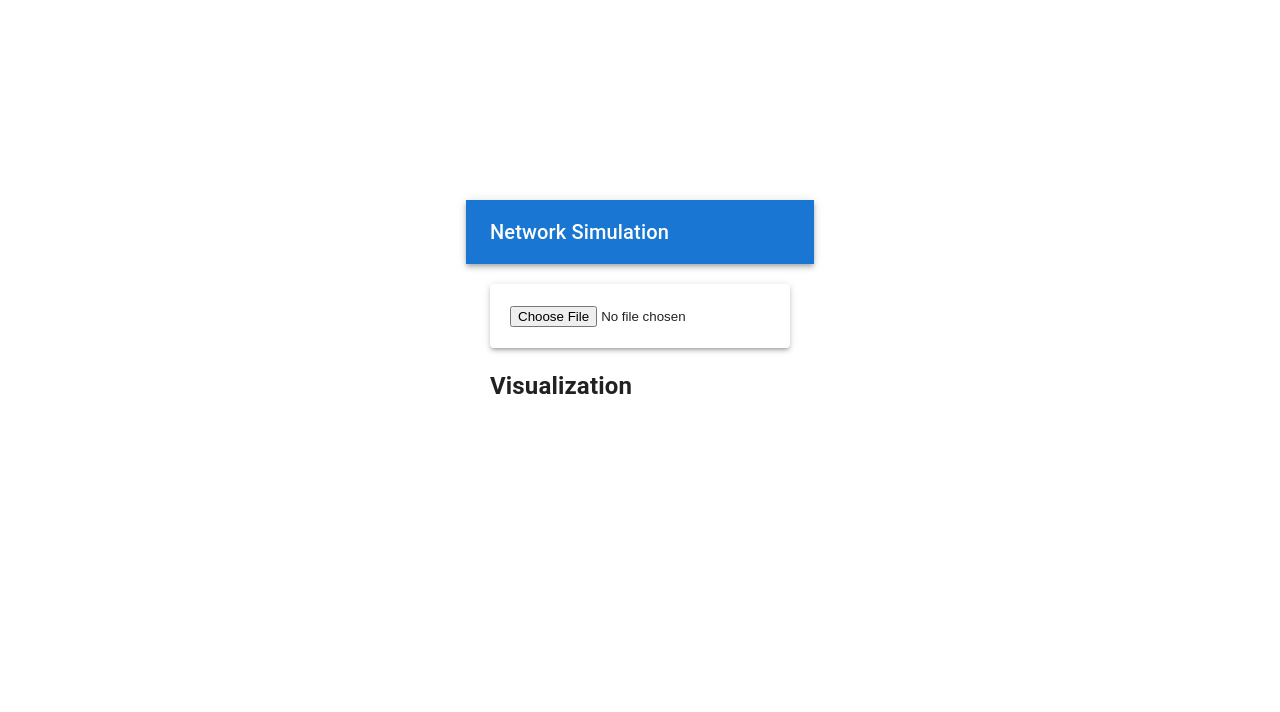
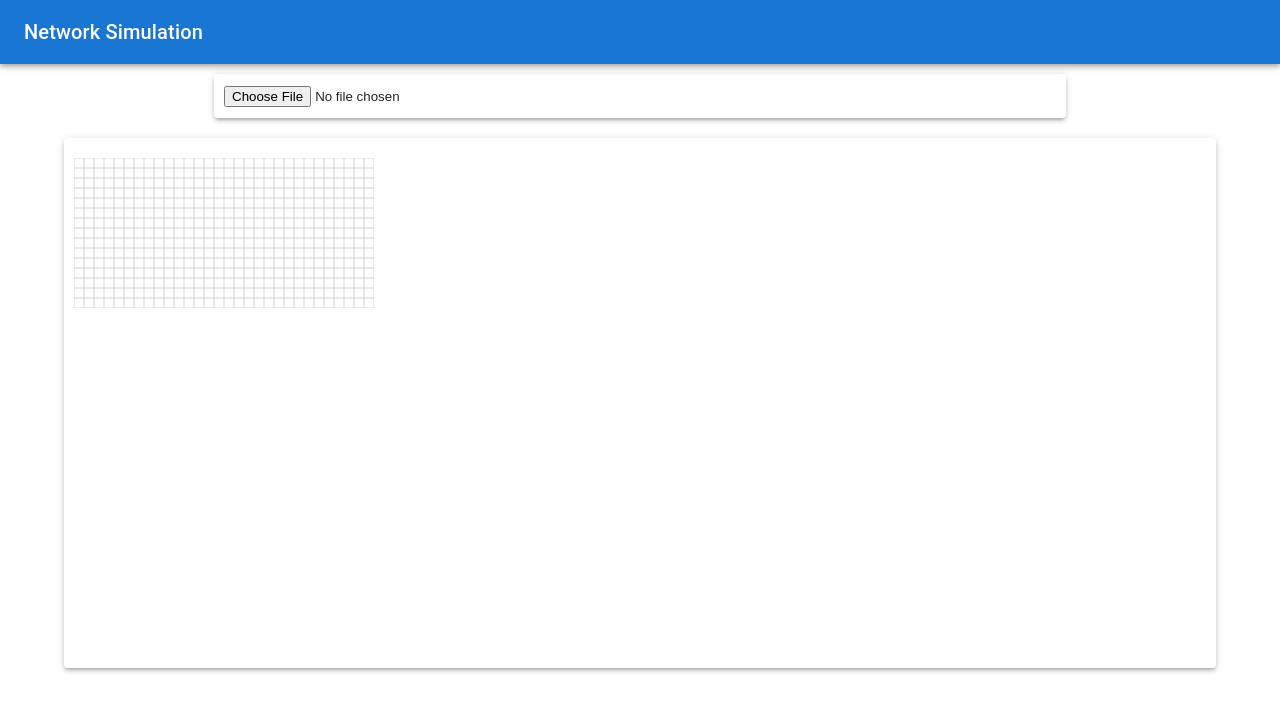
Before and after one commit to Burrouwill/ns3Visualiser, a React (Create React App) app: page / in a window 1280 px wide. Shown: the top 712 px of the page. Built offline with nearby package versions, Linux system fonts and the light colour scheme; what timers would draw is missing.

Commit message:
Visualiser improved

```diff
--- a/src/App.js
+++ b/src/App.js
@@ -10,27 +10,33 @@ function App() {
   const [parsedData, setParsedData] = useState(null);
 
   const handleParsedData = (nodesData, simulationData) => {
-    // You can add any further processing if needed
-    // For now, just set the data in the state
     setParsedData({ nodesData, simulationData });
   };
 
   return (
     <ThemeProvider theme={theme}>
       <CssBaseline />
+
       <AppBar position="static" color="primary">
         <Toolbar>
           <Typography variant="h6">Network Simulation</Typography>
         </Toolbar>
       </AppBar>
-      <Container maxWidth="md" style={{ paddingTop: '20px', paddingBottom: '20px' }}>
-        <Paper elevation={3} style={{ padding: '20px' }}>
+
+      <Container maxWidth="md" style={{ paddingTop: '10px', paddingBottom: '10px' }}>
+        <Paper elevation={3} style={{ padding: '10px' }}>
           <XmlUpload onDataParsed={handleParsedData} />
         </Paper>
-        <div className="visualizer-container" style={{ marginTop: '20px' }}>
-          <Visualisation data={parsedData} />
-        </div>
       </Container>
+
+      <Container maxWidth="lg" style={{ paddingTop: '10px', paddingBottom: '10px' }}>
+        <Paper elevation={3} style={{ padding: '10px' }}>
+          <div className="visualizer-container" style={{ height: '500px', marginTop: '10px' }}>
+            <Visualisation data={parsedData} />
+          </div>
+        </Paper>
+      </Container>
+
     </ThemeProvider>
   );
 }
--- a/src/components/visualiser.js
+++ b/src/components/visualiser.js
@@ -3,16 +3,39 @@ import * as d3 from 'd3';
 
 function Visualization({ data }) {
   const svgRef = useRef();
+  const gridSize = 1000; // Number of rows and columns
+  const gridUnitSize = 10; // Size of each grid unit
 
   useEffect(() => {
     const svg = d3.select(svgRef.current);
 
-    if (!data) {
+    // Clear the previous visualization
     svg.selectAll('*').remove();
-      return;
+
+    // Create horizontal grid lines
+    for (let i = -gridSize / 2; i <= gridSize / 2; i++) {
+      svg.append('line')
+        .attr('x1', -gridSize * gridUnitSize / 2)
+        .attr('y1', i * gridUnitSize)
+        .attr('x2', gridSize * gridUnitSize / 2)
+        .attr('y2', i * gridUnitSize)
+        .style('stroke', 'lightgray')
+        .style('stroke-width', 1);
     }
 
-    // Your D3.js code to render nodes based on the data
+    // Create vertical grid lines
+    for (let i = -gridSize / 2; i <= gridSize / 2; i++) {
+      svg.append('line')
+        .attr('x1', i * gridUnitSize)
+        .attr('y1', -gridSize * gridUnitSize / 2)
+        .attr('x2', i * gridUnitSize)
+        .attr('y2', gridSize * gridUnitSize / 2)
+        .style('stroke', 'lightgray')
+        .style('stroke-width', 1);
+    }
+
+    if (data) {
+      // Render nodes or other data on the grid
       data.nodesData.node.forEach((node) => {
         const cx = parseFloat(node.$.locX);
         const cy = parseFloat(node.$.locY);
@@ -20,17 +43,14 @@ function Visualization({ data }) {
         svg.append('circle')
           .attr('cx', cx)
           .attr('cy', cy)
-        .attr('r', 10)
+          .attr('r', 5) // Adjust the size of the circles
           .attr('fill', 'green');
       });
-
-
-    // You can add more visualization logic as needed
+    }
   }, [data]);
 
   return (
     <div>
-      <h2>Visualization</h2>
       <svg ref={svgRef}></svg>
     </div>
   );
--- a/src/index.css
+++ b/src/index.css
@@ -1,15 +1,7 @@
 body {
-  font-family: Arial, sans-serif;
-  background-color: #f0f0f0;
-  margin: 0;
-  padding: 0;
-  display: flex;
-  justify-content: center;
-  align-items: center;
-  height: 100vh;
+
 }
 
 code {
-  font-family: source-code-pro, Menlo, Monaco, Consolas, 'Courier New',
-    monospace;
+
 }
```
Also changed, not shown: src/logo.svg (deleted), 1 other file (tests, documents, lock files or other folders). Lines whose indentation alone changed are shown as unchanged.
